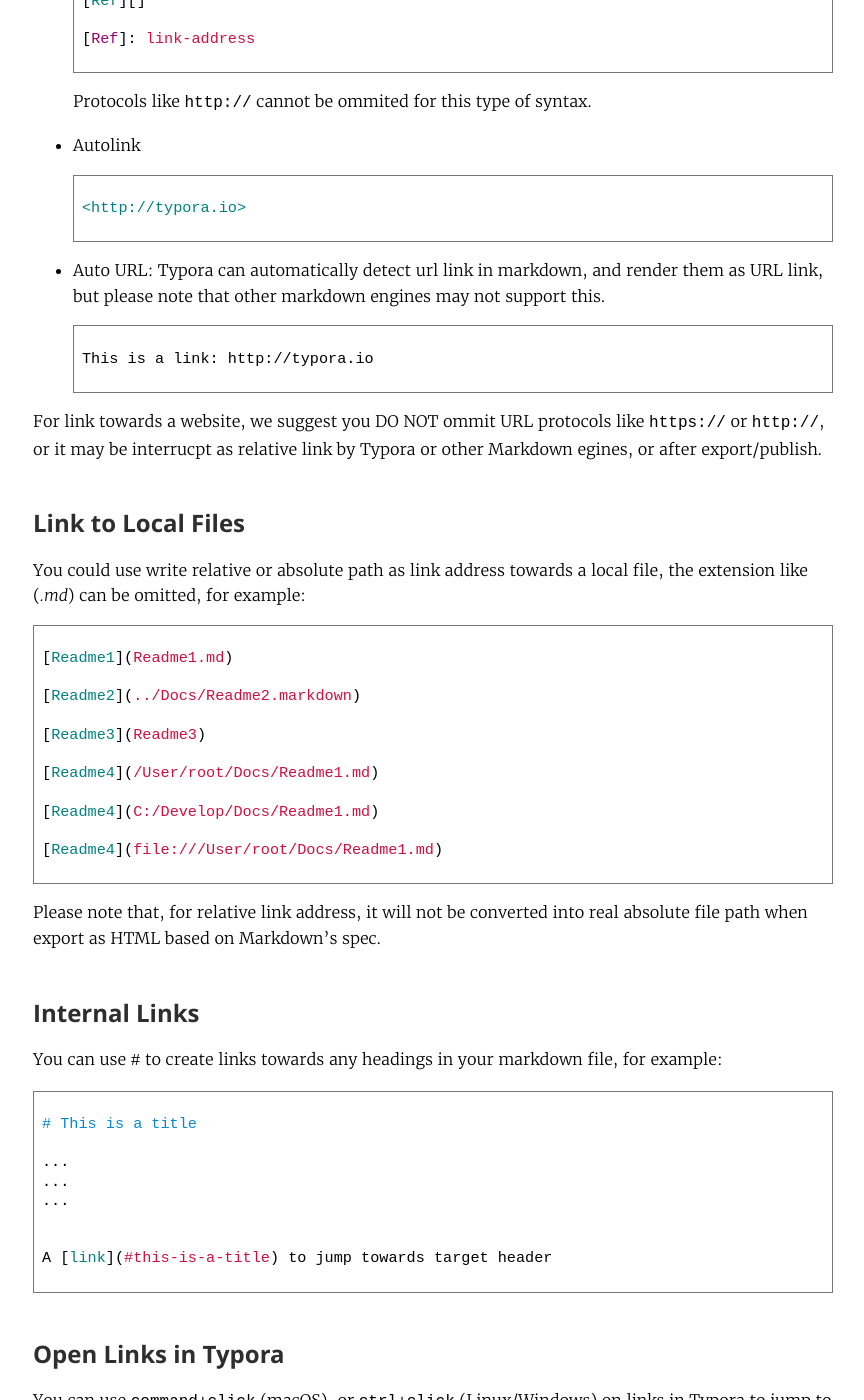
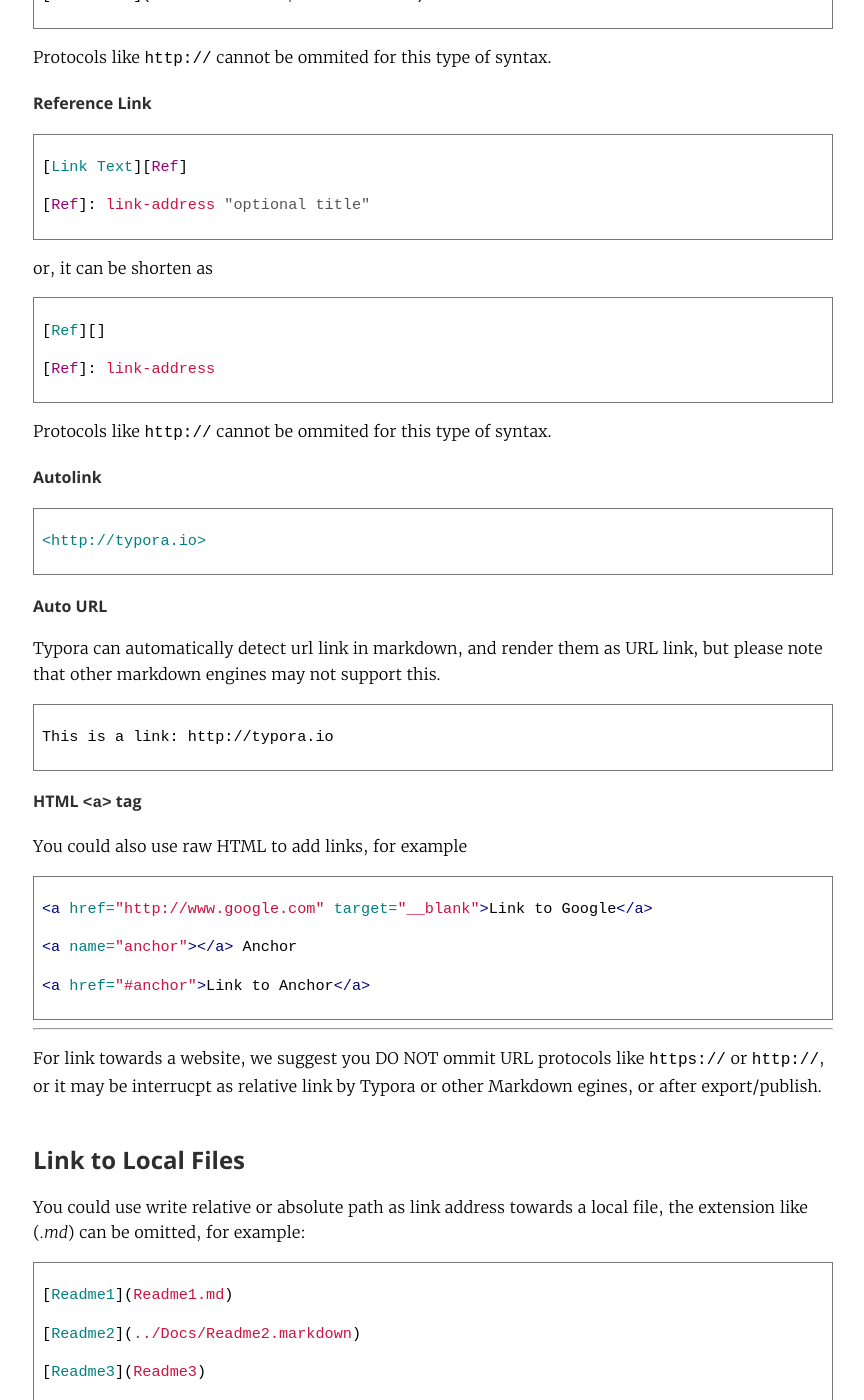
Before and after one commit to typora/support.typora.io, a Jekyll site: the page built from _posts/2018-03-18-Links.md, in a window 1280 px wide and 1400 px high, scrolled down 848 px. Shown: the whole window, without its empty margins (207-1071 px from the left). Built offline with Jekyll 4.4.1, drawn with Linux system fonts in a browser that asks for light colours; nearby versions of some CDN libraries; library files that are not in the unit come from our copies; some of the changed text lies outside the part shown.

Commit message:
update doc

````diff
--- a/_posts/2018-03-18-Links.md
+++ b/_posts/2018-03-18-Links.md
@@ -1,54 +1,73 @@
 ---
 layout: post
-title: Use Links in Typora/Markdown
+title: Links
 date: 2018-03-18
-category: how-to
+category: basic
 author: typora.io
-tags: [markdown, links]
+tags: [markdown, tutorial, links]
 typora-root-url: ../
 ---
 
+* Outline
+{:toc}
+
 ## Basic Syntax
 
-- Hyperlink
+#### Hyperlink
 
-  ```markdown
-  [Link Text](link-address)
+```markdown
+[Link Text](link-address)
 
-  [Link Text](link-address "optional title")
-  ```
+[Link Text](link-address "optional title")
+```
 
-  Protocols like `http://` cannot be ommited for this type of syntax.
+Protocols like `http://` cannot be ommited for this type of syntax.
 
-- Reference Link
+#### Reference Link
 
-  ```markdown
-  [Link Text][Ref]
+```markdown
+[Link Text][Ref]
 
-  [Ref]: link-address "optional title"
-  ```
+[Ref]: link-address "optional title"
+```
 
-  or, it can be shorten as
+or, it can be shorten as
 
-  ```markdown
-  [Ref][]
+```markdown
+[Ref][]
 
-  [Ref]: link-address
-  ```
+[Ref]: link-address
+```
 
-  Protocols like `http://` cannot be ommited for this type of syntax.
+Protocols like `http://` cannot be ommited for this type of syntax.
 
-- Autolink
+#### Autolink
 
-  ```markdown
-  <http://typora.io>
-  ```
+```markdown
+<http://typora.io>
+```
 
-- Auto URL: Typora can automatically detect url link in markdown, and render them as URL link, but please note that other markdown engines may not support this.
+#### Auto URL
 
-  ```markdown
-  This is a link: http://typora.io
-  ```
+Typora can automatically detect url link in markdown, and render them as URL link, but please note that other markdown engines may not support this.
+
+```markdown
+This is a link: http://typora.io
+```
+
+#### HTML `<a>` tag
+
+You could also use raw HTML to add links, for example
+
+```html
+<a href="http://www.google.com" target="__blank">Link to Google</a>
+
+<a name="anchor"></a> Anchor
+
+<a href="#anchor">Link to Anchor</a>
+```
+
+---
 
 For link towards a website, we suggest you **DO NOT ommit URL protocols** like `https://` or `http://`, or it may be interrucpt as relative link by Typora or other Markdown egines, or after  export/publish.
 
@@ -87,6 +106,33 @@ You can use `#` to create links towards any headings in your markdown file, for
 A [link](#this-is-a-title) to jump towards target header
 ```
 
+You could also write **named** anchors using raw HTML:
+
+```html
+<a name="anchor"></a> Anchor
+
+<a href="#anchor">Link to Anchor</a>
+```
+
+To, hide the empty `<a>`, you could add following in custom CSS ([#2921](https://github.com/typora/typora-issues/issues/2921)):
+
+```css
+/* hide the anchor HTML */
+a[name]:empty + .md-raw-inline {
+  display:none;
+}
+a[name]:empty {
+  text-decoration: none;
+}
+a[name]:empty:before {
+ content:"⚓";
+}
+/* show the anchor HTML when cursor is inside */
+.md-expand .md-raw-inline {
+    display: inline !important;
+}
+```
+
 ## Open Links in Typora
 
 You can use `command+click` (macOS), or `ctrl+click` (Linux/Windows) on links in Typora to jump to target headings, or open them in Typora, or open in related apps.
````
Also changed, not shown: _posts/2016-09-26-Typora on Linux.md (+6 -2 lines), _posts/2019-11-05-Trouble Shooting.md (added, +52 -0 lines).
